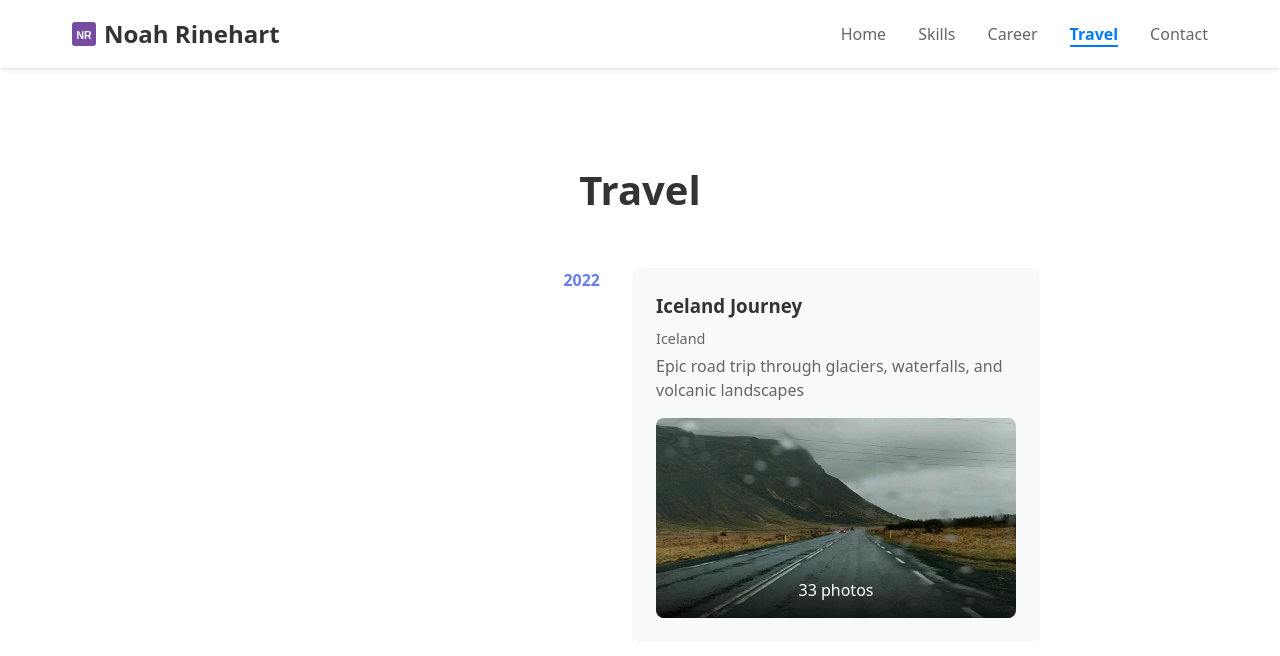
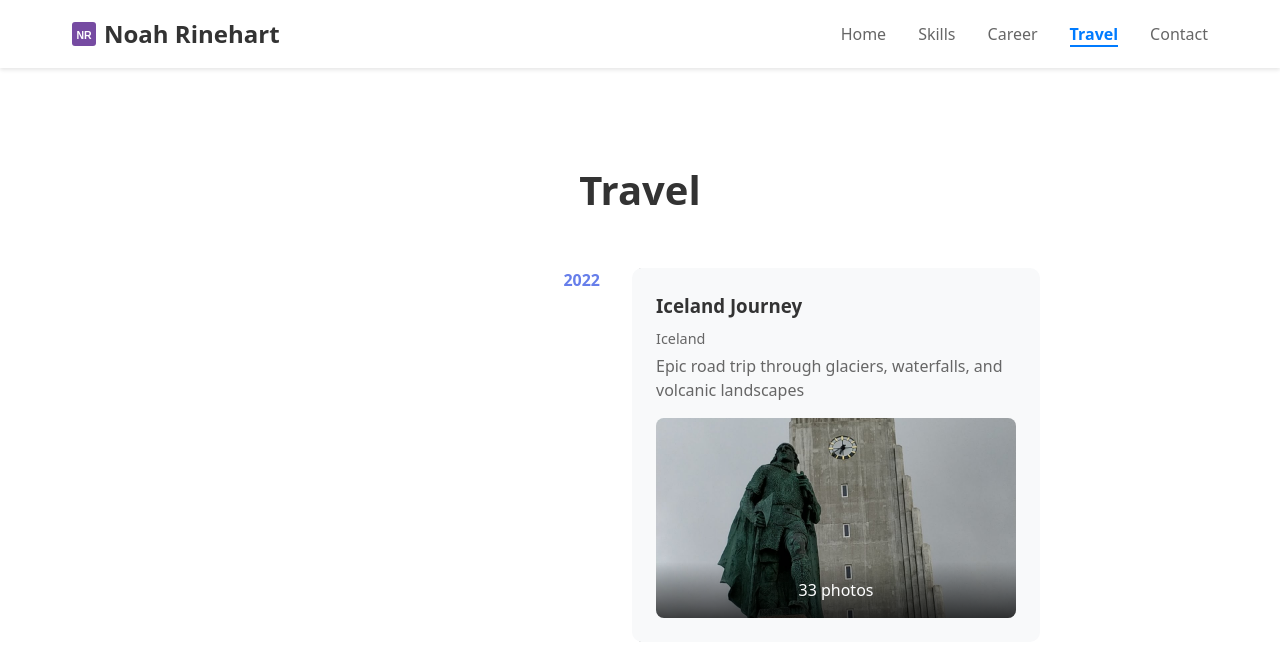
Before and after one commit to noahrinehart/nrinehart.com, a React (Vite) app: page /travel in a window 1280 px wide. Shown: the top 656 px of the page. Built offline with nearby package versions, Linux system fonts and the light colour scheme.

Commit message:
Utilize coverImage for TravelTrip

```diff
--- a/src/components/Travel.tsx
+++ b/src/components/Travel.tsx
@@ -20,7 +20,7 @@ const travelTrips: TravelTrip[] = [
     date: '2022',
     location: 'Iceland',
     folder: '00-iceland',
-    coverImage: '01.jpg',
+    coverImage: '32.jpg',
     imageCount: 33
   }
 ];
@@ -115,7 +115,7 @@ function Travel() {
                 <div className="trip-preview" onClick={() => openSlideshow(trip)}>
                   <div className="image-container">
                     <img
-                      src={getImagePath(trip.folder, 0)}
+                      src={`/Pictures/Travel/${trip.folder}/${trip.coverImage}`}
                       alt={`${trip.name} preview`}
                       className="preview-image"
                       loading="lazy"
```
